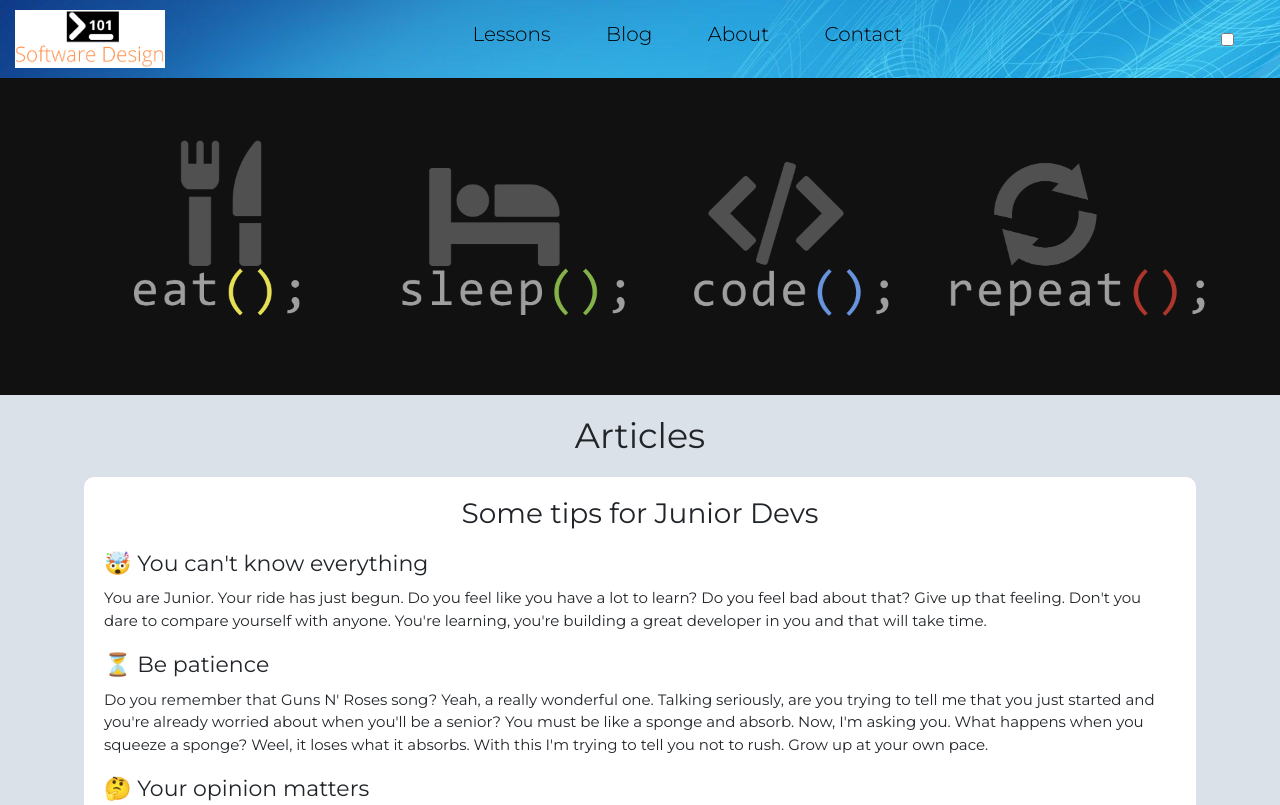
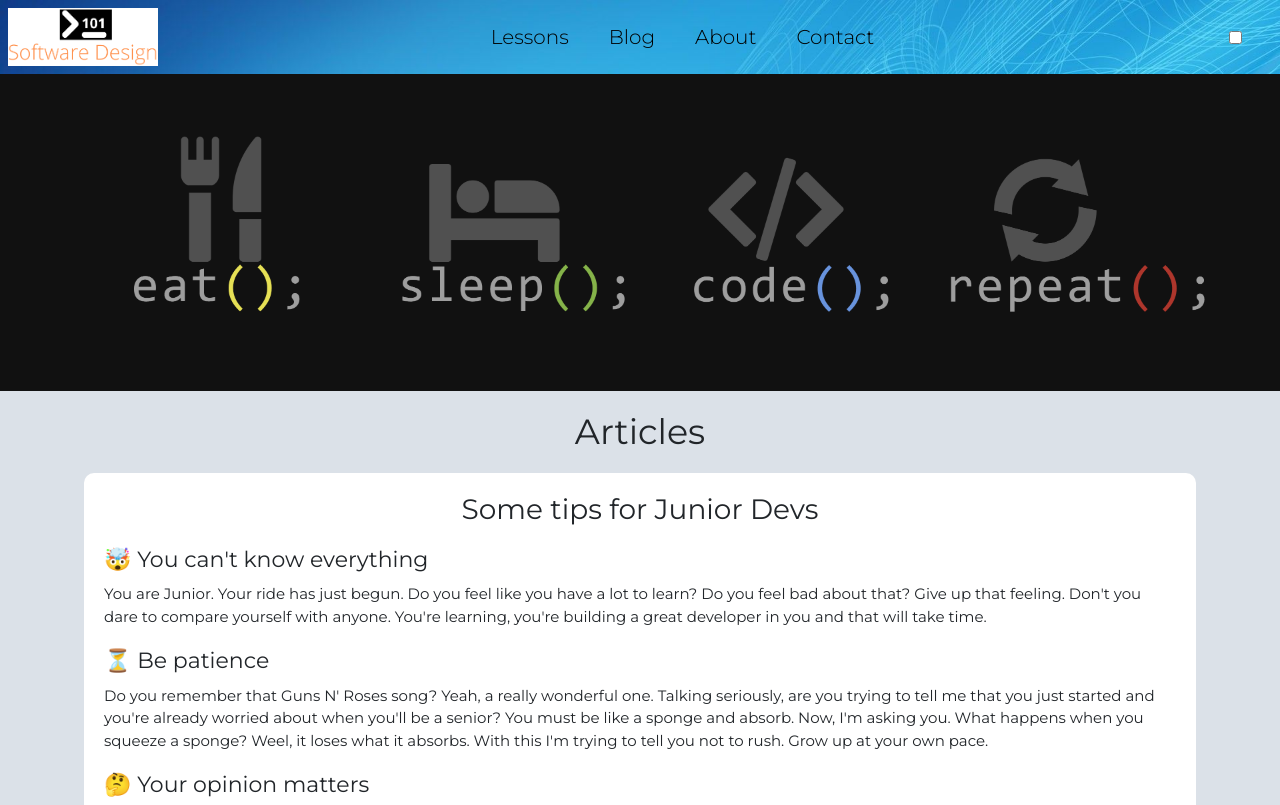
Before and after one commit to ezeBalsamo/Software-Design-101, a plain HTML site: page pages/blog.html in a window 1280 px wide. Shown: the top 805 px of the page. Drawn offline with nearby package versions, Linux system fonts and the light colour scheme.

Commit message:
💄 Updated navbar to use bootstrap

```diff
--- a/assets/css/style.css
+++ b/assets/css/style.css
@@ -23,12 +23,6 @@ h1 {
 }
 
 .navigation_bar {
-    padding: 1rem 1.5rem;
-    position: sticky;
-    top: 0;
-    display: flex;
-    justify-content: space-between;
-    align-items: center;
     background-image: url('../img/navigation-bar-background-image.jpg');
     background-size: cover;
 }
@@ -37,35 +31,20 @@ h1 {
     width: 15rem;
 }
 
-.navigation_bar__options {
-    list-style: none;
-    width: 45rem;
-    display: flex;
-    justify-content: space-between;
-}
-
-.navigation_bar__options li:hover {
-    transform: scale(1.17);
-}
-
-.navigation_bar__options li a {
+.navigation_bar__options a {
     color: #000;
-    text-decoration: none;
     font-size: 2rem;
     font-weight: 300;
 }
 
-.navigation_bar__options li a:hover {
+.navigation_bar__options a:hover {
+    transform: scale(1.17);
     font-weight: 400;
 }
 
 #toggle_dark_light_mode {
     width: 7.5rem;
     cursor: pointer;
-}
-
-header img {
-    width: 100%;
 }
 
 @keyframes opacity {
--- a/pages/blog.html
+++ b/pages/blog.html
@@ -13,22 +13,31 @@
 </head>
 
 <body>
-    <nav class="navigation_bar">
-        <a href="../index.html">
-            <img class="navigation_bar__logo" src="../assets/img/software-design-101-logo.png"
-                alt="Software Design 101 Logo" width="200px" />
-        </a>
-        <ul class="navigation_bar__options">
-            <li><a href="lessons.html">Lessons</a></li>
-            <li><a href="blog.html">Blog</a></li>
-            <li><a href="about.html">About</a></li>
-            <li><a href="contact.html">Contact</a></li>
-        </ul>
-        <input type="checkbox" name="toggle_dark_light_mode" id="toggle_dark_light_mode" />
+    <nav class="navbar navbar-expand-lg sticky-top navigation_bar">
+        <div class="container-fluid">
+            <button class="navbar-toggler" type="button" data-bs-toggle="collapse"
+                data-bs-target="#navbarSupportedContent" aria-controls="navbarSupportedContent" aria-expanded="false"
+                aria-label="Toggle navigation">
+                <span class="navbar-toggler-icon"></span>
+            </button>
+            <a class="navbar-brand" href="../index.html">
+                <img class="navigation_bar__logo" src="../assets/img/software-design-101-logo.png"
+                    alt="Software Design 101 Logo" />
+            </a>
+            <div class="collapse navbar-collapse justify-content-center" id="navbarSupportedContent">
+                <div class="navbar-nav navigation_bar__options">
+                    <a class="nav-link mx-4" href="lessons.html">Lessons</a>
+                    <a class="nav-link mx-4" href="blog.html">Blog</a>
+                    <a class="nav-link mx-4" href="about.html">About</a>
+                    <a class="nav-link mx-4" href="contact.html">Contact</a>
+                </div>
+            </div>
+            <input type="checkbox" name="toggle_dark_light_mode" id="toggle_dark_light_mode" />
+        </div>
     </nav>
     <!-- ends nav -->
     <header>
-        <img class="main_image" src="../assets/img/header.png" alt="Eat, sleep, code and repeat" />
+        <img class="w-100" src="../assets/img/header.png" alt="Eat, sleep, code and repeat" />
         <h1>Articles</h1>
     </header>
     <!-- ends header -->
```
Also changed, not shown: index.html (+22 -13 lines), pages/about.html (+22 -13 lines), pages/contact.html (+22 -13 lines), pages/lessons.html (+22 -13 lines).
